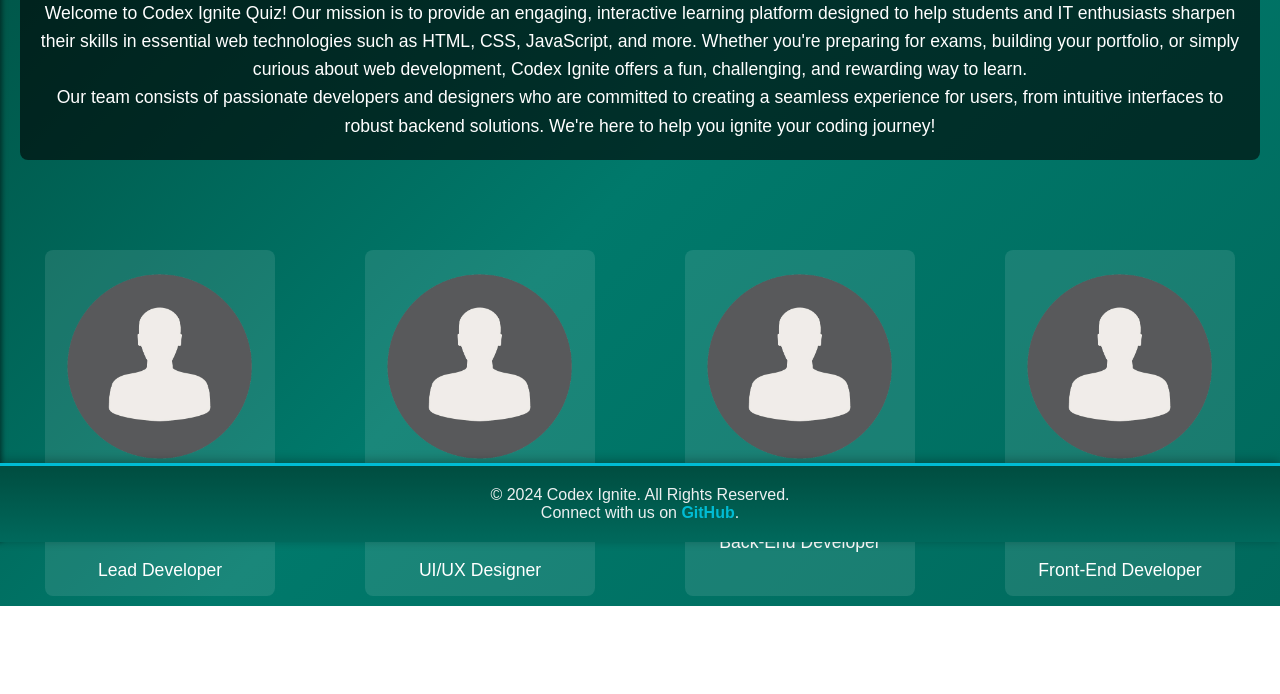
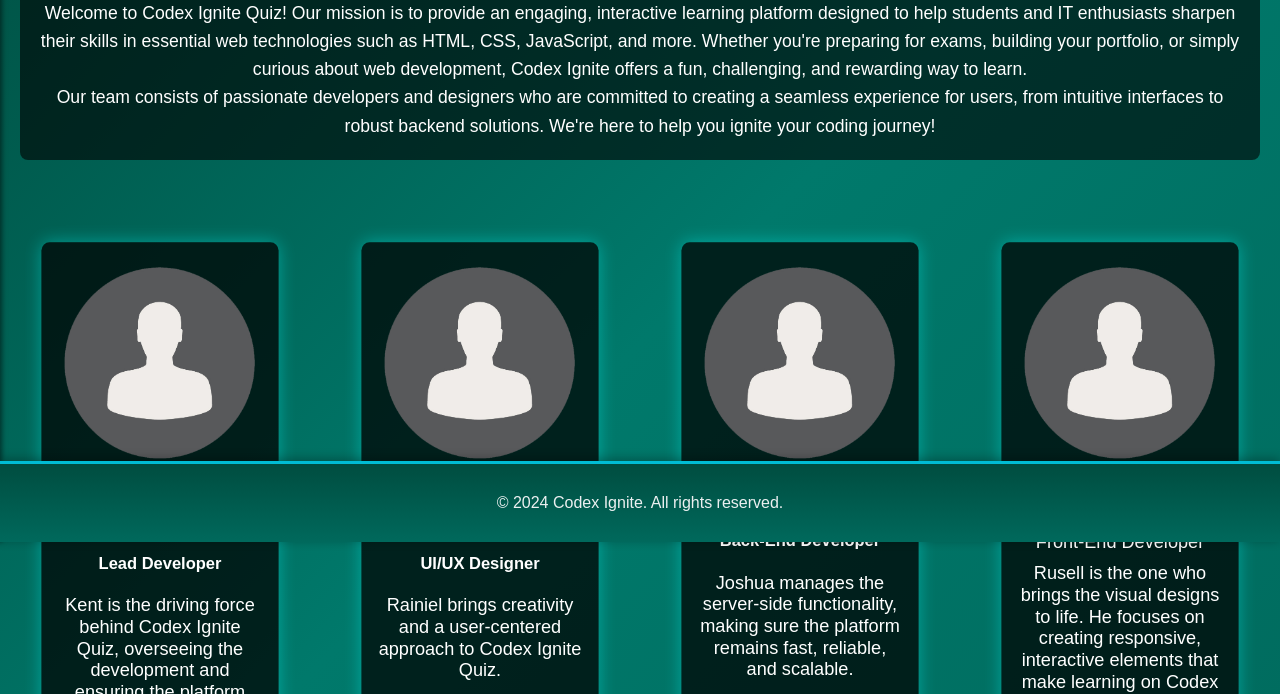
Before and after one commit to Codex-Ignite/Web-App, a plain HTML site: page AboutUs/index.html in a window 1280 px wide. Shown: the part 258-952 px from the top of the page. Before the commit the page ends 864 px from the top, so only its background shows below. Drawn offline with Linux system fonts and the light colour scheme.

Commit message:
Added more details in About

```diff
--- a/AboutUs/index.html
+++ b/AboutUs/index.html
@@ -7,7 +7,11 @@
   <title>About Us</title>
 
   <style>
-    body, ul, li, h1, p {
+    body,
+    ul,
+    li,
+    h1,
+    p {
       margin: 0;
       padding: 0;
       list-style: none;
@@ -17,8 +21,24 @@
     body {
       background: linear-gradient(135deg, #004d40, #00796b, #00695c);
       color: #fff;
-      min-height: 100vh;
+      height: 150vh;
+      display: flex;
+      flex-direction: column;
       font-size: 16px;
+    }
+
+    @keyframes backgroundChange {
+      0% {
+        background: linear-gradient(135deg, #004d40, #00796b, #00695c);
+      }
+
+      50% {
+        background: linear-gradient(135deg, #004d40, #003c3e, #002e2c);
+      }
+
+      100% {
+        background: linear-gradient(135deg, #004d40, #00796b, #00695c);
+      }
     }
 
     .sidebar {
@@ -45,6 +65,10 @@
       transition: transform 0.3s ease;
     }
 
+    .sidebar ul li:hover {
+      transform: translateX(10px);
+    }
+
     .sidebar ul li a {
       text-decoration: none;
       color: #fff;
@@ -55,6 +79,7 @@
 
     .sidebar ul li a:hover {
       color: #00bcd4;
+      transform: translateX(10px);
     }
 
     .icon {
@@ -73,6 +98,7 @@
     .content.active {
       margin-left: 250px;
     }
+
 
     header {
       display: flex;
@@ -96,13 +122,23 @@
       width: 80px;
       height: auto;
       cursor: pointer;
+      transition: transform 0.3s ease;
       margin-right: 10px;
+    }
+
+    .logo-image:hover {
+      transform: scale(1.07);
     }
 
     .logo-text {
       font-family: 'Roboto', sans-serif;
       font-size: 1.8rem;
+      transition: color 0.3s ease;
       color: #ffffff;
+    }
+
+    .logo-link:hover .logo-text {
+      color: #00bcd4;
     }
 
     .about-us {
@@ -124,6 +160,35 @@
       text-align: center;
     }
 
+    @keyframes containerAnimation {
+      0% {
+        transform: scale(1);
+        background: rgba(0, 0, 0, 0.6);
+        box-shadow: 0 0 10px rgba(0, 255, 255, 0.2);
+      }
+
+      50% {
+        transform: scale(1.05);
+        background: rgba(0, 0, 0, 0.8);
+        box-shadow: 0 0 20px rgba(0, 255, 255, 0.5);
+      }
+
+      100% {
+        transform: scale(1);
+        background: rgba(0, 0, 0, 0.6);
+        box-shadow: 0 0 10px rgba(0, 255, 255, 0.2);
+      }
+    }
+
+    .team-member {
+      margin: 60px auto;
+      padding: 20px;
+      background-color: transparent;
+      border-radius: 10px;
+      animation: containerAnimation 7s infinite ease-in-out;
+      transition: all 0.5s ease;
+    }
+
     .team {
       display: flex;
       flex-wrap: wrap;
@@ -132,17 +197,12 @@
     }
 
     .team-member {
-      background-color: rgba(255, 255, 255, 0.1);
+      background-color: transparent;
       border-radius: 8px;
       padding: 15px;
       margin: 10px;
       text-align: center;
       width: 200px;
-      transition: transform 0.3s ease;
-    }
-
-    .team-member:hover {
-      transform: scale(1.05);
     }
 
     .team-member img {
@@ -164,6 +224,7 @@
 
     footer {
       background: linear-gradient(180deg, #004d40, #00695c);
+      /* Darker Teal for footer */
       padding: 20px 0;
       color: #ecf0f1;
       font-size: 1rem;
@@ -173,23 +234,49 @@
       left: 0;
       width: 100%;
       border-top: 3px solid #00bcd4;
+      /* Visible border on top */
       box-shadow: 0px -2px 10px rgba(0, 0, 0, 0.3);
+      /* Shadow for a lifted effect */
+      transition: background 0.3s ease;
     }
 
+    /* Container inside footer for better organization */
+    footer .container {
+      width: 80%;
+      max-width: 1200px;
+      margin: 0 auto;
+      justify-content: space-between;
+      align-items: center;
+      font-family: 'Roboto', sans-serif;
+      padding: 10px 15px;
+      border-radius: 5px;
+      /* Rounded corners for the container */
+    }
+
+    /* Footer links */
     footer a {
       text-decoration: none;
       color: #00bcd4;
+      /* Aqua color for footer links */
       font-weight: bold;
+      transition: color 0.3s ease;
     }
 
     footer a:hover {
       text-decoration: underline;
       color: #ff4081;
+      /* Pinkish hover effect */
     }
 
+    /* Responsive design for footer */
     @media (max-width: 768px) {
       footer {
         font-size: 0.9rem;
+      }
+
+      footer .container {
+        flex-direction: column;
+        align-items: center;
       }
     }
   </style>
@@ -225,44 +312,56 @@
 <section class="team">
   <div class="team-member">
     <img src="./Person-Icon.webp" alt="Kent Ryan L. Pagongpong">
-        <h2>Kent Ryan L. Pagongpong</h2>
-        <p>Lead Developer</p>
+    <h3>Kent Ryan L. Pagongpong</h3>
+    <h4>Lead Developer</h4>
+    <p>Kent is the driving force behind Codex Ignite Quiz, overseeing the development
+      and ensuring the platform runs smoothly.</p>
   </div>
-
   <div class="team-member">
     <img src="./Person-Icon.webp" alt="Rainiel Jevson Bernales">
-        <h2>Rainiel Jevson Bernales</h2>
-        <p>UI/UX Designer</p>
+    <h3>Rainiel Jevson Bernales</h3>
+    <h4>UI/UX Designer</h4>
+    <p>Rainiel brings creativity and a user-centered approach to Codex Ignite Quiz. </p>
   </div>
-
   <div class="team-member">
     <img src="./Person-Icon.webp" alt="Joshua Eviota">
-        <h2>Joshua Eviota</h2>
-        <p>Back-End Developer</p>
+    <h3>Joshua Eviota</h3>
+    <h4>Back-End Developer</h4>
+    <p>Joshua manages the server-side functionality, making sure the platform remains fast, reliable, and scalable.</p>
   </div>
-
   <div class="team-member">
     <img src="./Person-Icon.webp" alt="Rusell Jay L. Ching">
-        <h2>Rusell Jay L. Ching</h2>
+    <h4>Rusell Jay L. Ching</h4>
     <p>Front-End Developer</p>
+    <p>Rusell is the one who brings the visual designs to life. He focuses on creating responsive,
+      interactive elements that make learning on Codex Ignite Quiz engaging and dynamic.</p>
   </div>
 </section>
-  </div>
+
 
   <footer>
-    <p>&copy; 2024 Codex Ignite. All Rights Reserved.</p>
-    <p>Connect with us on <a href="https://github.com/Codex-Ignite">GitHub</a>.</p>
-
+    <div class="container">
+      <p>&copy; 2024 Codex Ignite. All rights reserved.</p>
+    </div>
   </footer>
 
   <script>
-    const logoLink = document.getElementById('logo-link');
-    const sidebar = document.getElementById('sidebar');
-    const content = document.getElementById('content');
+    const sidebar = document.getElementById("sidebar");
+    const content = document.getElementById("content");
+    const logoLink = document.getElementById("logo-link");
 
-    logoLink.addEventListener('click', function() {
+    // Toggle sidebar visibility when clicking the logo
+    logo.addEventListener('click', () => {
       sidebar.classList.toggle('active');
       content.classList.toggle('active');
+    });
+
+    // Close sidebar when clicking anywhere outside
+    document.addEventListener('click', function (event) {
+      if (!sidebar.contains(event.target) && !logo.contains(event.target)) {
+        sidebar.classList.remove('active');
+        content.classList.remove('active');
+      }
     });
   </script>
 </body>
```
Lines whose indentation alone changed are shown as unchanged.
